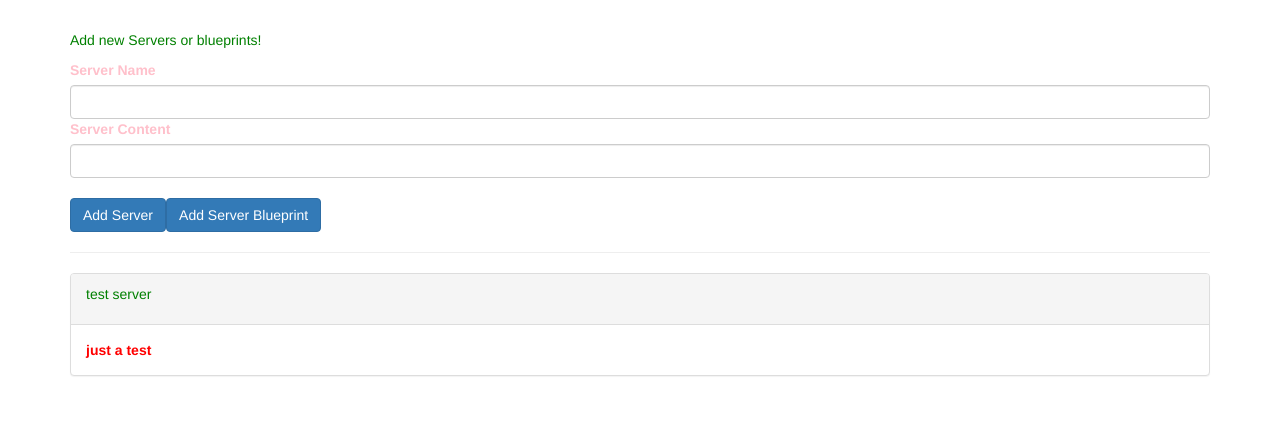
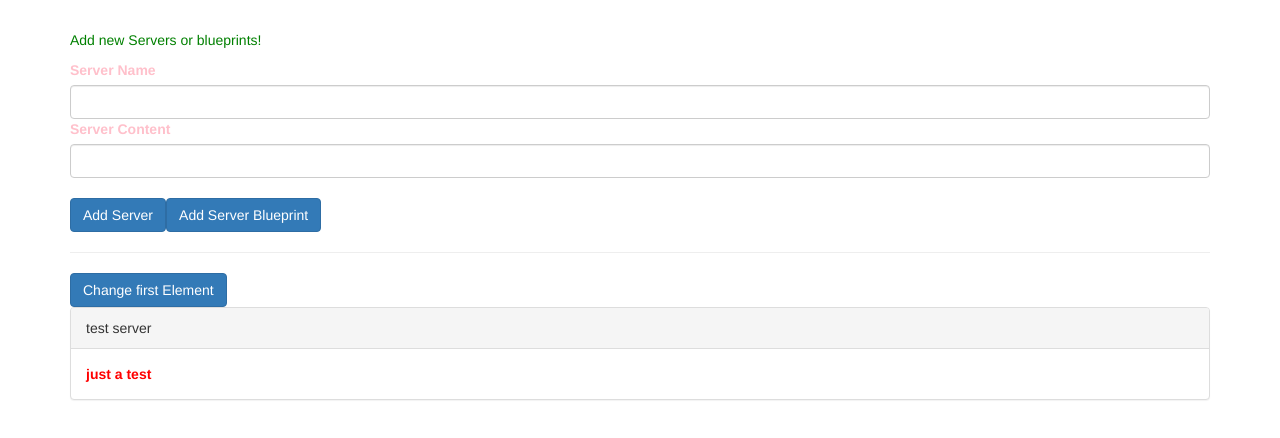
Before and after one commit to JuliaChenJing/Angular_Demos, an Angular app in the folder Angular5/section5-databinding-start/: page / in a window 1280 px wide. Shown: the top 438 px of the page. Built offline with nearby package versions, Linux system fonts and the light colour scheme.

Commit message:
ngOnChanges(changes: SimpleChanges)

```diff
--- a/Angular5/section5-databinding-start/src/app/app.component.html
+++ b/Angular5/section5-databinding-start/src/app/app.component.html
@@ -8,7 +8,8 @@
   <!--display part-->
   <div class="row">
     <div class="col-xs-12">
-      <app-server-element *ngFor="let server of serversFromAppComponent" [serverFromServerElementComponent]="server">
+      <button class="btn btn-primary" (click)="onChangeFirstElement()" >Change first Element</button>
+      <app-server-element *ngFor="let server of serversFromAppComponent" [serverFromServerElementComponent]="server"  [name]="server.name">
         <!--ngIf-->
         <strong *ngIf="server.type === 'server'" style="color: red">{{server.content }}</strong>
         <strong *ngIf="server.type === 'blueprint'" style="color: blue">{{ server.content }}</strong>
--- a/Angular5/section5-databinding-start/src/app/app.component.ts
+++ b/Angular5/section5-databinding-start/src/app/app.component.ts
@@ -24,4 +24,8 @@ export class AppComponent {
       content: blueprintData.serverContent
     });
   }
+  onChangeFirstElement() {
+    this.serversFromAppComponent[0].name = "First Element Name Changed!";
+
+  }
 }
--- a/Angular5/section5-databinding-start/src/app/server-element/server-element.component.html
+++ b/Angular5/section5-databinding-start/src/app/server-element/server-element.component.html
@@ -1,6 +1,7 @@
 <div class="panel panel-default">
   <div class="panel-heading">
-    <p>{{ element.name }}</p>
+    <!--  <p>{{ element.name }}</p>-->
+    {{name}}
   </div>
   <div class="panel-body">
     <ng-content></ng-content>
--- a/Angular5/section5-databinding-start/src/app/server-element/server-element.component.ts
+++ b/Angular5/section5-databinding-start/src/app/server-element/server-element.component.ts
@@ -1,4 +1,6 @@
-import { Component, OnInit, Input,ViewEncapsulation } from '@angular/core';
+import { Component, OnInit, Input, ViewEncapsulation, OnChanges, SimpleChanges } from '@angular/core';
+import { SimpleChange } from '@angular/core/src/change_detection/change_detection_util';
+
 
 
 @Component({
@@ -10,13 +12,22 @@ import { Component, OnInit, Input,ViewEncapsulation } from '@angular/core';
   // Emulated(default, Shadow DOM)
   //None (No Shadow Dom),global effection
 })
-export class ServerElementComponent implements OnInit {
+export class ServerElementComponent implements OnInit, OnChanges {
 
   //add a decorator to show which property you want to expose
   @Input('serverFromServerElementComponent') element: { type: string, name: string, content: string }
-  constructor() { }
+  @Input() name:string;
+  constructor() {
+    console.log("constructor called!");
+  }
 
   ngOnInit() {
+
+    console.log("ngOnInit called!");
   }
 
+  ngOnChanges(changes: SimpleChanges) {
+    console.log("ngOnChanges called!");
+    console.log(changes);
+  }
 }
```
